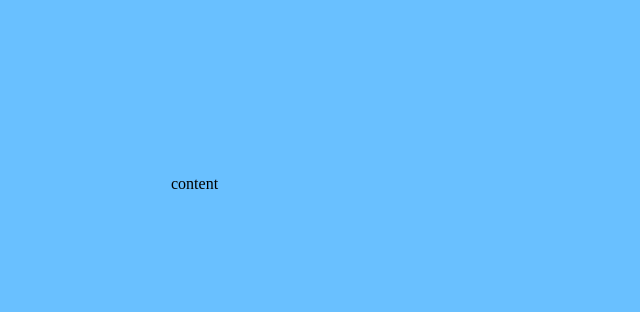
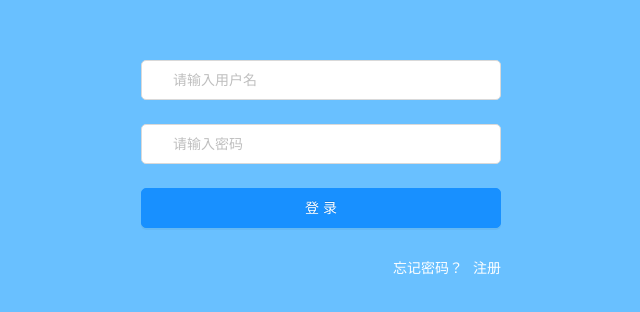
Before and after one commit to somuns-os/plugin_react16, a React app: page /#/login in a window 1280 px wide. Shown: the part 216-528 px from the top of the page, without its empty margins (319-959 px from the left). Built offline with nearby package versions, Linux system fonts and the light colour scheme.

Commit message:
feat: 登录页面开发

```diff
--- a/config/webpack.config.js
+++ b/config/webpack.config.js
@@ -335,7 +335,7 @@ module.exports = function(webpackEnv) {
           use: [
             {
               options: {
-                cache: true,
+                cache: false,
                 formatter: require.resolve('react-dev-utils/eslintFormatter'),
                 eslintPath: require.resolve('eslint'),
                 resolvePluginsRelativeTo: __dirname,
--- a/package.json
+++ b/package.json
@@ -4,6 +4,7 @@
   "private": true,
   "author": "Mr.H",
   "dependencies": {
+    "@ant-design/icons": "^4.2.2",
     "@babel/core": "7.9.0",
     "@svgr/webpack": "4.3.3",
     "@testing-library/jest-dom": "^4.2.4",
--- a/src/App.js
+++ b/src/App.js
@@ -3,7 +3,5 @@ import ReactDOM from 'react-dom'
 import RouterIndex from './router'
 
 ReactDOM.render(
-  <React.StrictMode>
-    <RouterIndex />
-  </React.StrictMode>,
+  <RouterIndex />,
   document.getElementById('root'))
--- a/src/index.js
+++ b/src/index.js
@@ -1,5 +1,6 @@
 import './App'
 import 'normalize.css'
+import 'antd/dist/antd.css'
 import './styles/index.styl'
 import * as serviceWorker from './serviceWorker'
 
--- a/src/pages/login/login.jsx
+++ b/src/pages/login/login.jsx
@@ -1,12 +1,99 @@
 import React, { Component } from 'react'
+
+import { Form, Input, Button } from 'antd'
+import { UserOutlined, LockOutlined } from '@ant-design/icons'
 import './login.styl'
 
 class Login extends Component {
+
+  constructor(props) {
+    super(props)
+    this.state = {
+      username: '',
+      password: ''
+    }
+    this.handleUsernameChange = this.handleUsernameChange.bind(this)
+    this.handlePasswordChange = this.handlePasswordChange.bind(this)
+    this.submit = this.submit.bind(this)
+    this.handleForgetPassword = this.handleForgetPassword.bind(this)
+    this.handleRegister = this.handleRegister.bind(this)
+  }
+
+  handleUsernameChange(e) {
+    const value = e.target.value
+    this.setState({
+      username: value.trim()
+    })
+  }
+
+  handlePasswordChange(e) {
+    const value = e.target.value
+    this.setState({
+      password: value
+    })
+  }
+
+  submit() {
+    console.log(this.state)
+  }
+
+  handleForgetPassword() {
+    console.log('忘记密码')
+  }
+
+  handleRegister() {
+    console.log('注册')
+  }
+
   render() {
     return (
       <div className="login">
         <div className="content">
-          content
+          <Form
+            name="normal_login"
+            className="login-form"
+            initialValues={ { remember: true } }
+            onFinish={ this.submit }
+          >
+            <Form.Item
+              name="username"
+              rules={ [ { required: true, message: '请输入用户名！' } ] }
+            >
+              <Input
+                id="username_inp"
+                value={ this.state.username }
+                prefix={ <UserOutlined className="site-form-item-icon" /> }
+                placeholder="请输入用户名"
+                autoComplete="off"
+                onChange={ this.handleUsernameChange }
+              />
+            </Form.Item>
+            <Form.Item
+              name="password"
+              rules={ [ { required: true, message: '请输入密码！' } ] }
+            >
+              <Input.Password
+                id="password_inp"
+                prefix={ <LockOutlined className="site-form-item-icon" /> }
+                type="password"
+                placeholder="请输入密码"
+                autoComplete="off"
+                value={ this.state.password }
+                onChange={ this.handlePasswordChange }
+              />
+            </Form.Item>
+            <Form.Item>
+              <Button type="primary" htmlType="submit" className="login-form-button submit-btn">
+                登录
+              </Button>
+            </Form.Item>
+            <Form.Item className="forget-register">
+              <span className="login-form-forgot" onClick={ this.handleForgetPassword }>
+                忘记密码？
+              </span>
+              <span onClick={ this.handleRegister }>注册</span>
+            </Form.Item>
+          </Form>
         </div>
       </div>
     )
--- a/src/pages/login/login.styl
+++ b/src/pages/login/login.styl
@@ -8,6 +8,45 @@
   background-color: _light-color
   _center()
   .content {
-    width: 300px
+    width: 360px
+    .ant-input-affix-wrapper {
+      border-radius: 5px
+      height: 40px
+      overflow: hidden
+      .anticon {
+        font-size: 16px
+        color: #fff
+      }
+    }
+    .ant-input-affix-wrapper,
+    #username_inp,
+    /deep/ .password_inp {
+      border-color: #2f54eb
+      background-color: #2f54eb !important
+      .ant-input {
+        font-size: 16px
+        color: #fff
+        background-color: #2f54eb !important
+      }
+    }
+    .submit-btn {
+      width: 100%
+      height: 40px
+      border-radius: 5px
+    }
+    .forget-register {
+      .ant-form-item-control-input-content {
+        display: flex
+        justify-content: flex-end
+        span {
+          margin-left: 10px
+          color: #fff
+          cursor: pointer
+        }
+      }
+    }
   }
 }
+.ant-form-item-has-error .ant-input, .ant-form-item-has-error .ant-input-affix-wrapper, .ant-form-item-has-error .ant-input:hover, .ant-form-item-has-error .ant-input-affix-wrapper:hover {
+  border-color: #ff114f !important;
+}
```
Also changed, not shown: .eslintrc.js, 1 other file (tests, documents, lock files or other folders).
